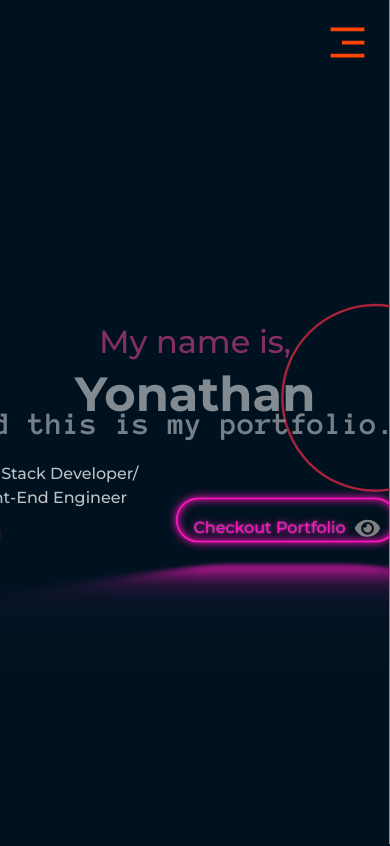
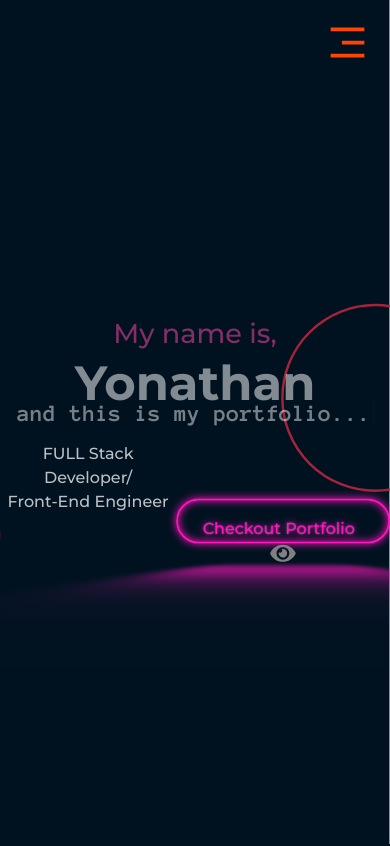
Before and after one commit to Yonathan-Admasu728/PortFolio-Z-Genesis, a React (Create React App) app: page / in a window 390 px wide. Shown: the top 846 px of the page. Built offline with nearby package versions, Linux system fonts and the light colour scheme.

Commit message:
changed the fontSize for mobile on typewriter and also aligned the image a little to the right

```diff
--- a/src/components/profile.js
+++ b/src/components/profile.js
@@ -20,7 +20,7 @@ const animation = {
   const section2title = "About Me";
   const about = {
     paragraph:
-      "My name is Yonathan Admasu, but I go by Yoni. I specialize in full stack web development  with an eye for design concepts. I create beautiful simplistic websites that creatively solve problem which provides services, and apps around the world. ",
+      "My name is Yonathan Admasu. I specialize in full stack web development with passion for Front-End Engineering. I create beautiful simplistic websites that creatively solve problem which provides services, and apps around the world. ",
   };
   // Edit your skill and the percentage you know about it
   // To Add a skill, copy any one below and paste it after the last comma
--- a/src/pages/Home.js
+++ b/src/pages/Home.js
@@ -140,12 +140,12 @@ function Home() {
 
       <div className="container projects-intro">
       <div>
-        <h3 className="font-bold text-center">Who is Yonathan? </h3>
+        <h3 className="font-bold text-center">Who am I? </h3>
         <div className="row flex-with-center mt-5">
           <div className="col-md-6 n-box2 px-3 py-5" data-aos='fade-down'>
             <div className='wy'>
               <p className="font-bold">
-              My name is Yonathan Admasu, but I go by Yoni. I specialize in full stack web development  with a passion for Front-End Engineering. I love to build beautiful simplistic websites and apps that creatively solve problems which provides services around the world.
+              My name is Yonathan Admasu. I specialize in full stack web development  with a passion for Front-End Engineering. I love to build beautiful, simplistic websites and apps that creatively solve problems which provides services around the world.
               </p>
             </div>
           </div>
--- a/src/stylesheets/home.css
+++ b/src/stylesheets/home.css
@@ -85,6 +85,10 @@
     text-shadow: 0px 0px 10px rgb(138, 106, 106);
 
 }
+.introduction div span {
+    font-size: 1.7rem;
+    color: rgba(228, 67, 156, 0.575);
+}
 
 .imageplus {
     display: inline;
@@ -122,7 +126,7 @@
 
 .introduction div h3 {
     margin-top: 0;
-    font-size:  2rem;
+    font-size:  1.5rem;
     color: rgba(255, 255, 255, 0.466);
   }
 
@@ -145,6 +149,7 @@ pre{
 .yonathan-img {
     margin-top: 50px;
     animation: project-animation 10s linear infinite;
+    margin-left: 3rem;
 }
 .yonathan-img img {
     width: 60%;
```
